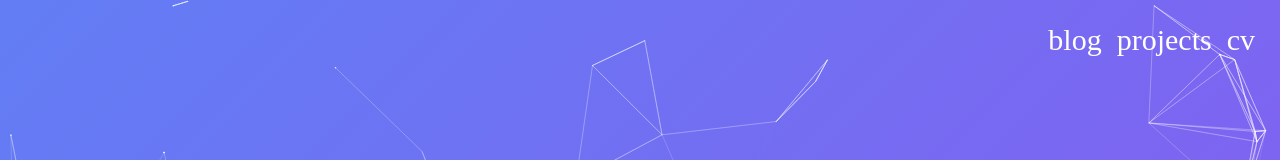
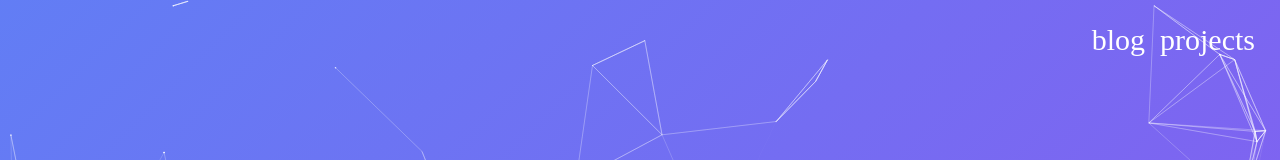
Before and after one commit to vladanyes/portfolio, a Next.js app: page / in a window 1280 px wide. Shown: the top 160 px of the page. Built offline with nearby package versions, Linux system fonts and the light colour scheme; a web font is replaced by a local one.

Commit message:
remove cv link

```diff
--- a/components/navigation.js
+++ b/components/navigation.js
@@ -25,11 +25,11 @@ const Navigation = () => {
       <li className={classes.navItem}>
         <a className={cn(classes.link, classes.disabled)}>projects</a>
       </li>
-      <li className={classes.navItem}>
-        <a href="/cv.pdf" target="_blank" className={classes.link}>
-          cv
-        </a>
-      </li>
+      {/*<li className={classes.navItem}>*/}
+      {/*  <a href="/cv.pdf" target="_blank" className={classes.link}>*/}
+      {/*    cv*/}
+      {/*  </a>*/}
+      {/*</li>*/}
       {/*<li className={cn(classes.navItem, classes.icon)}>i</li>*/}
     </ul>
   );
```
